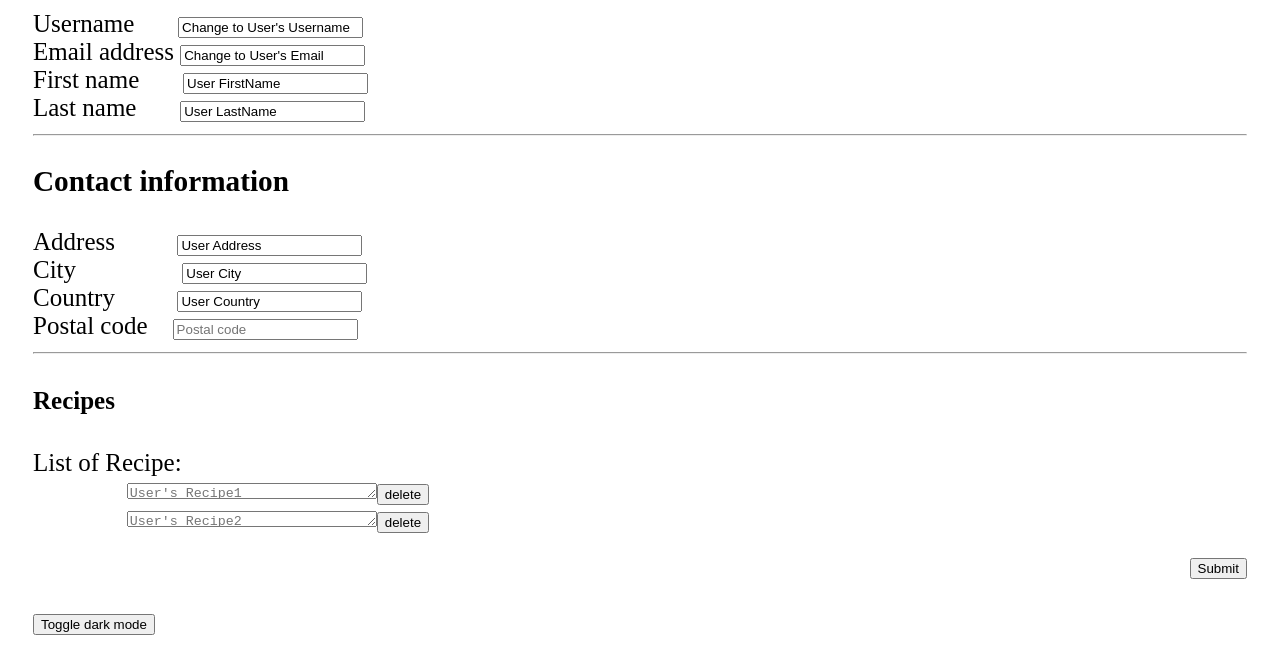
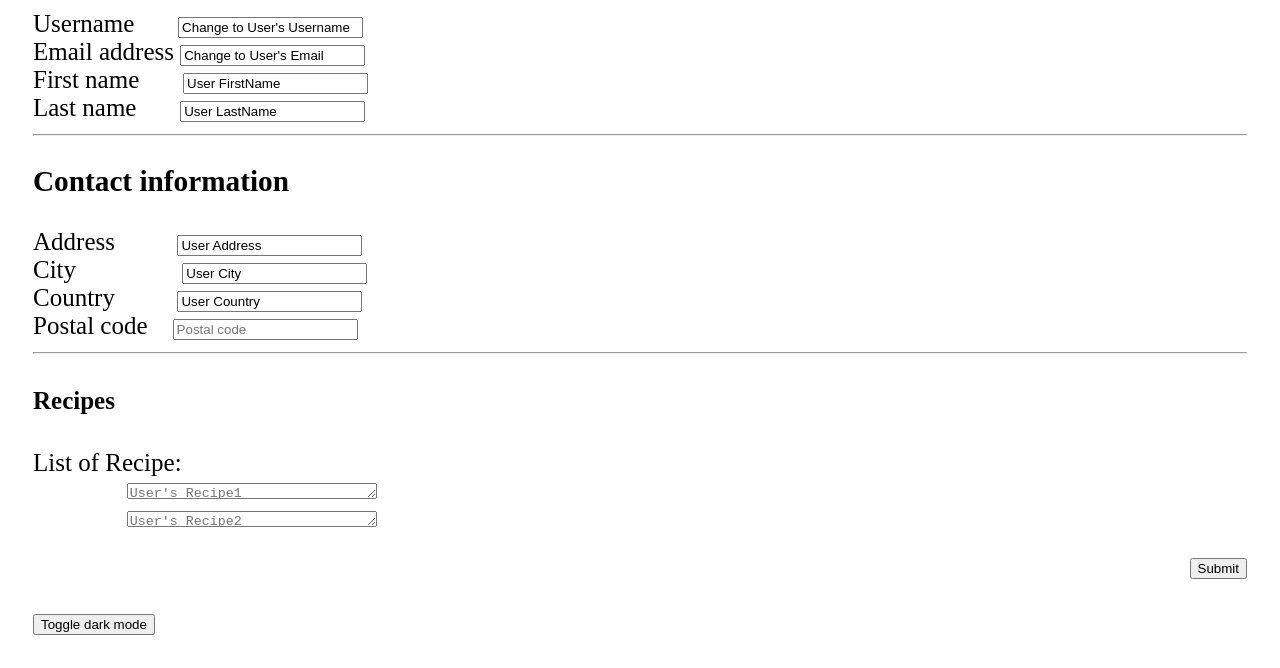
Before and after one commit to neytMont/ClassyCooking, a plain HTML site: page frontend/UpdateUserInformation.html in a window 1280 px wide. Shown: the part 189-857 px from the top of the page. Drawn offline with Linux system fonts and the light colour scheme.

Commit message:
Update UpdateUserInformation.html

```diff
--- a/frontend/UpdateUserInformation.html
+++ b/frontend/UpdateUserInformation.html
@@ -59,8 +59,8 @@
 <h4 class="heading-small text-muted mb-4">Recipes</h4>
 <div class="pl-lg-4">
 <div class="form-group focused"><label>List of Recipe:</label></div>
-&nbsp; &nbsp; &nbsp; &nbsp; &nbsp; &nbsp; &nbsp; &nbsp;<textarea class="form-control form-control-alternative" style="margin: 0px; width: 250px; height: 16px;" rows="4" placeholder="User's Recipe1"></textarea><button>delete</button></div>
-&nbsp; &nbsp; &nbsp; &nbsp; &nbsp; &nbsp; &nbsp; &nbsp;<textarea class="form-control form-control-alternative" style="margin: 0px; width: 250px; height: 16px;" rows="4" placeholder="User's Recipe2"></textarea><button>delete</button></form></div>
+&nbsp; &nbsp; &nbsp; &nbsp; &nbsp; &nbsp; &nbsp; &nbsp;<textarea class="form-control form-control-alternative" style="margin: 0px; width: 250px; height: 16px;" rows="4" placeholder="User's Recipe1"></textarea></div>
+&nbsp; &nbsp; &nbsp; &nbsp; &nbsp; &nbsp; &nbsp; &nbsp;<textarea class="form-control form-control-alternative" style="margin: 0px; width: 250px; height: 16px;" rows="4" placeholder="User's Recipe2"></textarea></form></div>
  <input type="button" value="Submit" style="float: right;">
   <div class="pl-lg-4">&nbsp;</div>
 <footer class="footer">
```
